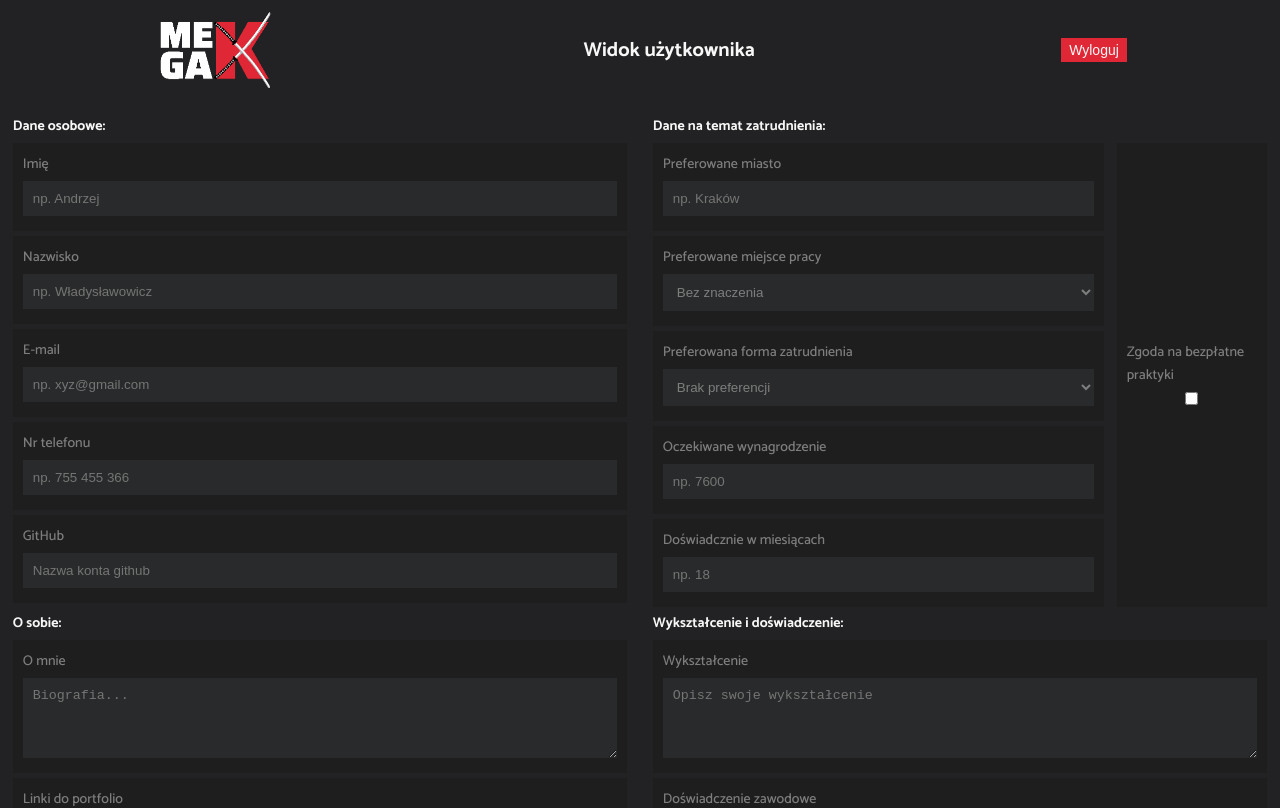
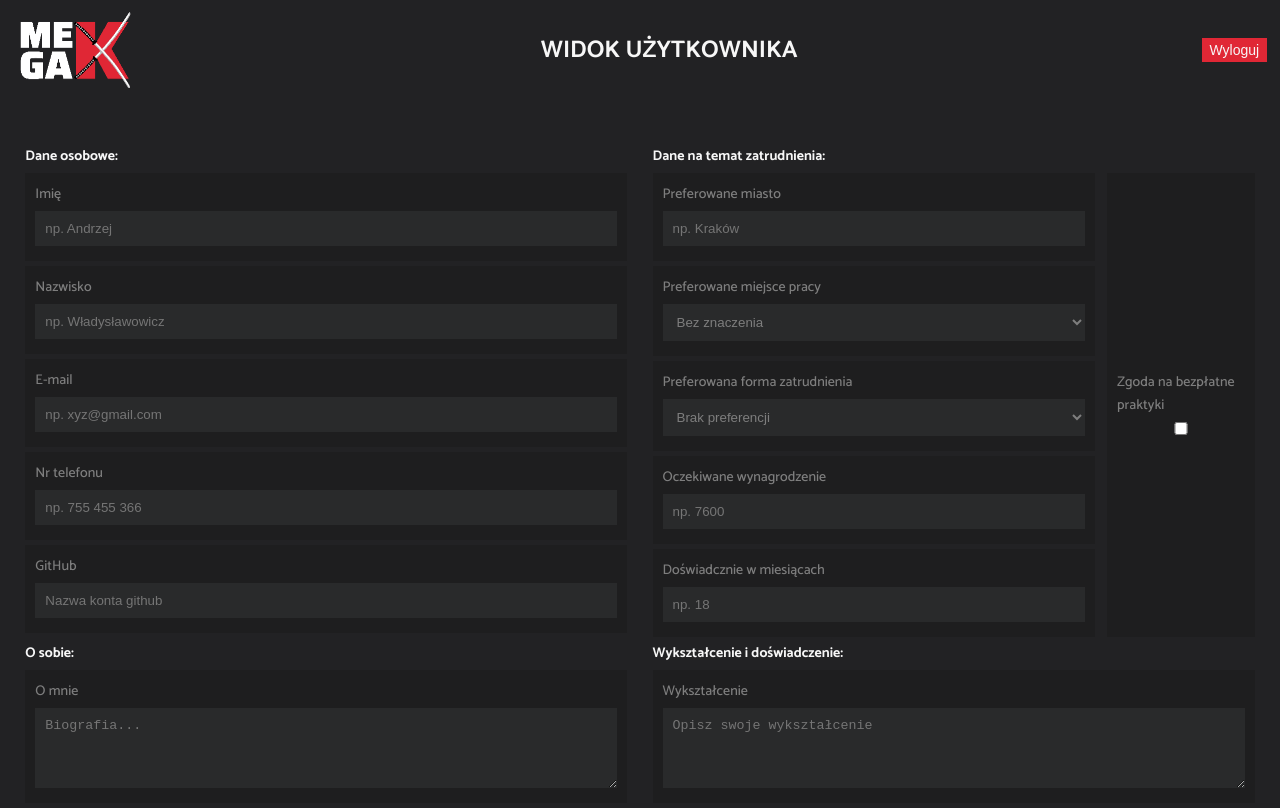
Before and after one commit to Konrad123456/megak-head-hunter-fe, a React (Create React App) app: page /user in a window 1280 px wide. Shown: the top 808 px of the page. Built offline with nearby package versions, Linux system fonts and the light colour scheme.

Commit message:
added mobile view styles

```diff
--- a/src/pages/UserPage/_user_page.scss
+++ b/src/pages/UserPage/_user_page.scss
@@ -1,18 +1,26 @@
 @import '../../utils/scss/constants';
-
 .user-page {
-  max-width: 1366px;
+  width: 98%;
+  margin: 0 auto;
   min-height: 100vh;
-  margin: 0 auto;
   background-color: $color-blackish-primary;
-
-  &__header{
-    height: 100px;
+  &__header {
+    height: auto;
     display: flex;
-    justify-content: space-around;
+    justify-content: center;
+    flex-direction: column;
     align-items: center;
+    margin-bottom: 30px;
+    h1 {
+      width: 49%;
+      font-size: $font-size-medium;
+      text-transform: uppercase;
+      text-align: center;
+    }
+    button {
+      width: 60%
+    }
   }
-
   &__container {
     width: 100%;
     display: flex;
@@ -20,22 +28,18 @@
     align-items: center;
     justify-content: center;
   }
-
   &__inputs {
     margin-top: 15px;
     width: 100%;
     display: flex;
-    flex-direction: row;
+    flex-direction: column;
     justify-content: space-around;
     flex-wrap: wrap;
   }
-
-  &__col1, &__col2, &__col3, &__col4{
-    width: 48%;
-
-
+  &__col1, &__col2, &__col3, &__col4 {
+    width: 98%;
+    text-align: center;
   }
-
   &__input-box {
     display: flex;
     flex-direction: column;
@@ -46,18 +50,15 @@
     color: $color-greyish-two;
     outline: none;
   }
-
-  .input-container{
-    display: flex;
-
+  .input-container {
+    flex-direction: column;
     .input_col1, {
-      width: 75%;
-      margin-right: 2%;
+      width: 98%;
     }
-    .input_col2{
+    .input_col2 {
       display: flex;
-      width: 25%;
-      .checkbox{
+      width: 98%;
+      .checkbox {
         align-items: center;
         display: flex;
         justify-content: center;
@@ -65,37 +66,29 @@
       }
     }
   }
-
   label {
-    font-size: $font-size-Xsmall;
+    font-size: 14px;
   }
-
-  input, select, textarea{
+  input, select, textarea {
     margin: 5px 0;
     background-color: $color-blackish-three;
     padding: 10px;
     border: 0;
-    color: $color-greyish-two;
+    color: #7e7e7e;
     outline: none;
+    min-width: 100%;
+    max-width: 100%;
+    text-align: center;
   }
-
-  textarea{
-    max-width: 100%;
-    min-width: 100%;
+  h1 {
+    font-size: 2rem;
   }
-
-  h1 {
-    font-size: $font-size-large;
+  h2 {
+    font-size: 1.4rem;
   }
-
-  h2 {
-    font-size: $font-size-Xsmall;
-  }
-
-  .logo{
+  .logo {
     margin: 0;
   }
-
   .btn {
     display: inline-block;
     border: none;
@@ -107,10 +100,47 @@
     padding: 4px 8px;
     font-weight: 100;
   }
-
-  .user-submit-btn{
-    font-size: $font-size-large;
+  .user-submit-btn {
+    font-size: 2rem;
     padding: 5px 20px;
-    margin-top: 10px;
+    margin: 10px auto;
   }
 }
+@media (min-width: 1024px) {
+  .user-page {
+    max-width: 1366px;
+    &__header {
+      height: 100px;
+      flex-direction: row;
+      justify-content: space-between;
+      h1 {
+        width: auto;
+        font-size: $font-size-XXlarge;
+      }
+      button {
+        width: auto
+      }
+    }
+    &__inputs {
+      flex-direction: row;
+    }
+    &__col1, &__col2, &__col3, &__col4 {
+      width: 48%;
+      text-align: left;
+    }
+    .input-container {
+      display: flex;
+      flex-direction: row;
+      .input_col1, {
+        width: 75%;
+        margin-right: 2%;
+      }
+      .input_col2 {
+        width: 25%;
+      }
+    }
+    input, select, textarea {
+      text-align: left;
+    }
+  }
+}
```
